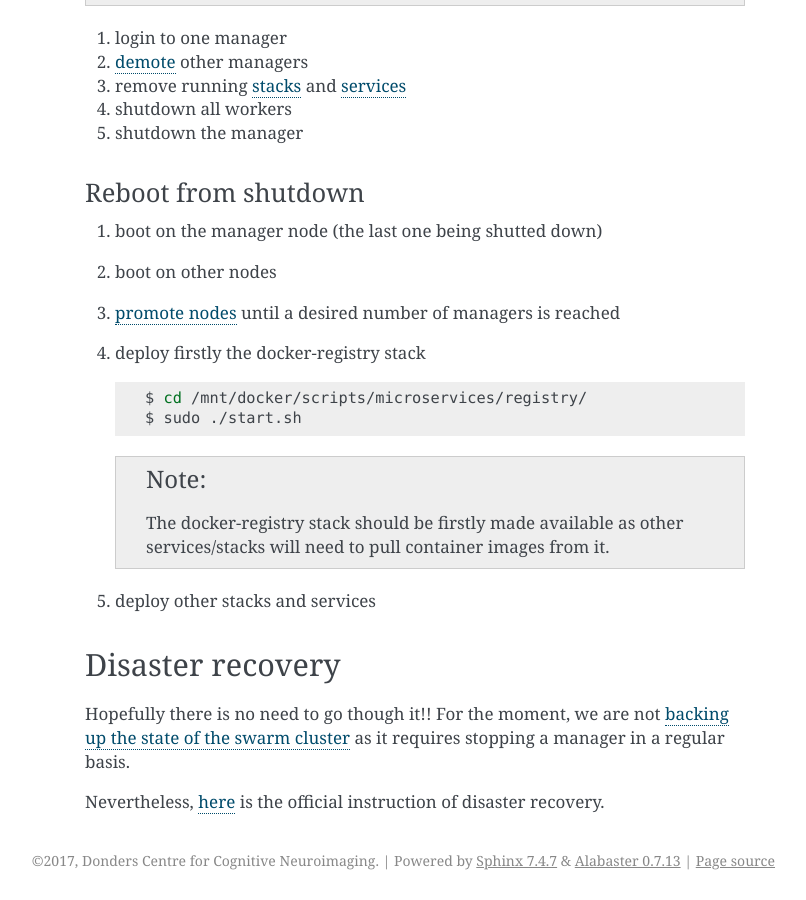
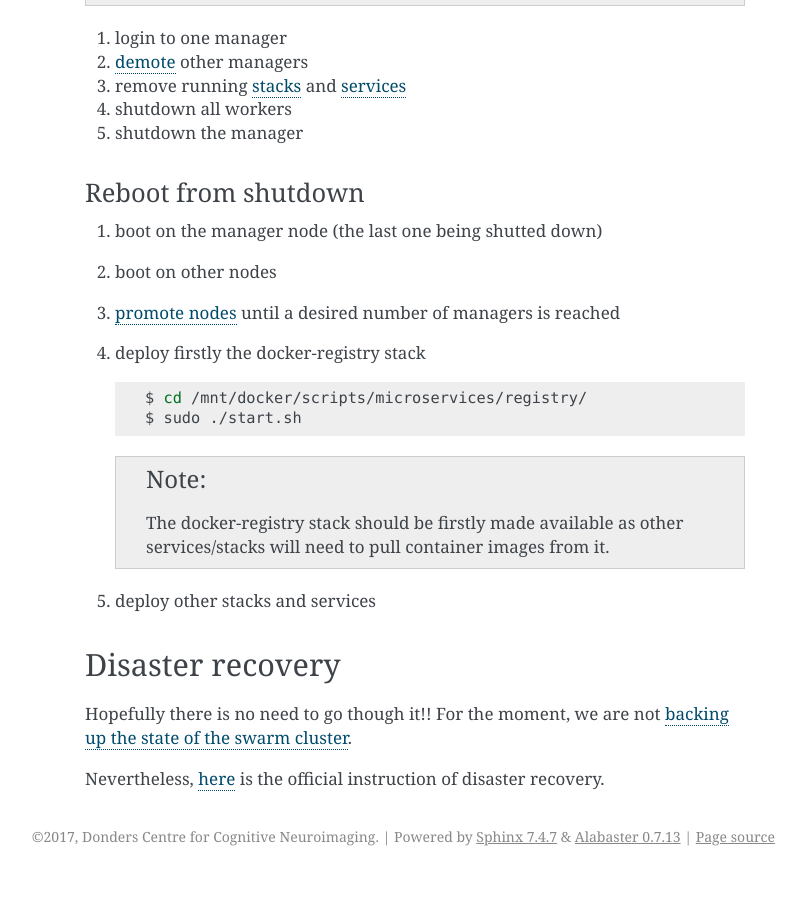
Before and after one commit to Donders-Institute/docker-swarm-setup, a Sphinx documentation site: the page built from doc/operation.rst, in a window 1280 px wide and 900 px high, scrolled down 6051 px. Shown: the whole window, without its empty margins (335-1141 px from the left). Built offline with Sphinx 7.4.7, drawn with Linux system fonts in a browser that asks for light colours; after the commit the page ends 6927 px from its top, so only the background shows below that.

Commit message:
Update operation.rst

```diff
--- a/doc/operation.rst
+++ b/doc/operation.rst
@@ -276,6 +276,6 @@
 Disaster recovery
 =================
 
-Hopefully there is no need to go though it!! For the moment, we are not `backing up the state of the swarm cluster <https://docs.docker.com/engine/swarm/admin_guide/#back-up-the-swarm>`_ as it requires stopping a manager in a regular basis.
+Hopefully there is no need to go though it!! For the moment, we are not `backing up the state of the swarm cluster <https://docs.docker.com/engine/swarm/admin_guide/#back-up-the-swarm>`_.
 
 Nevertheless, `here <https://docs.docker.com/engine/swarm/admin_guide/#recover-from-disaster>`_ is the official instruction of disaster recovery.
```
